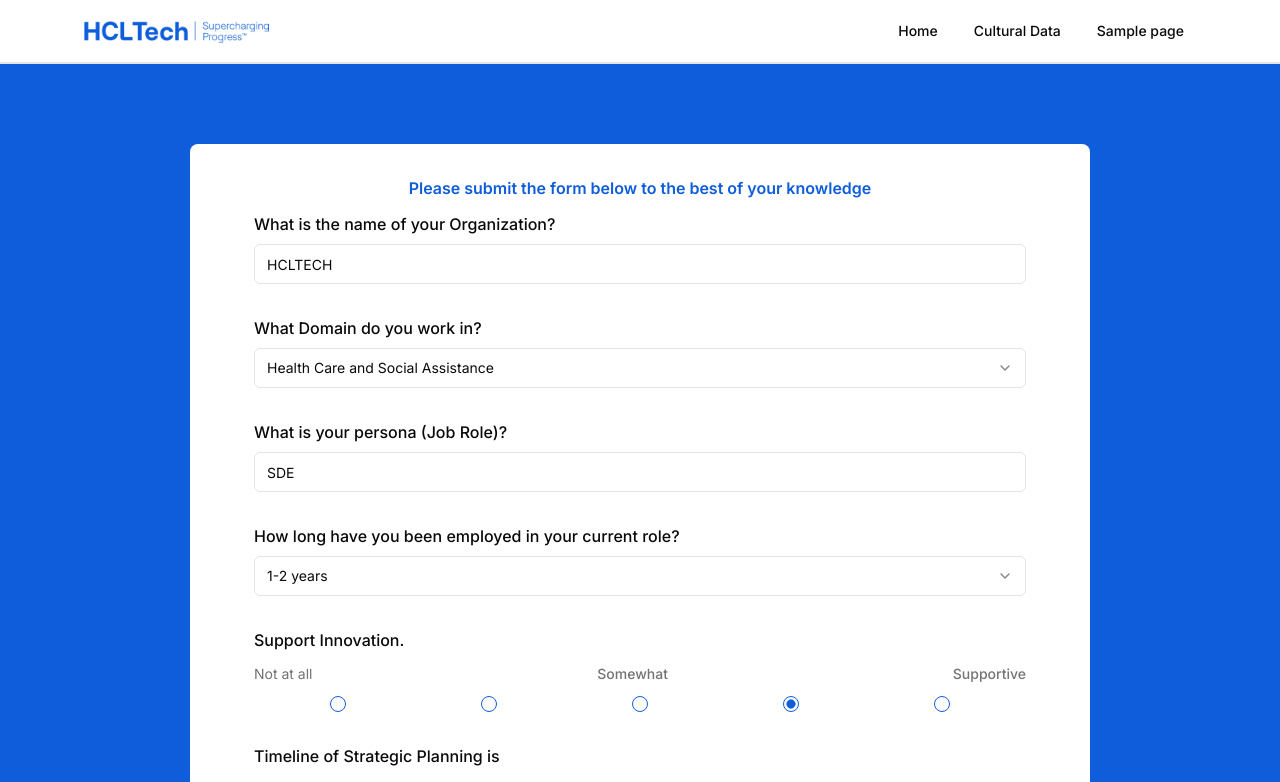
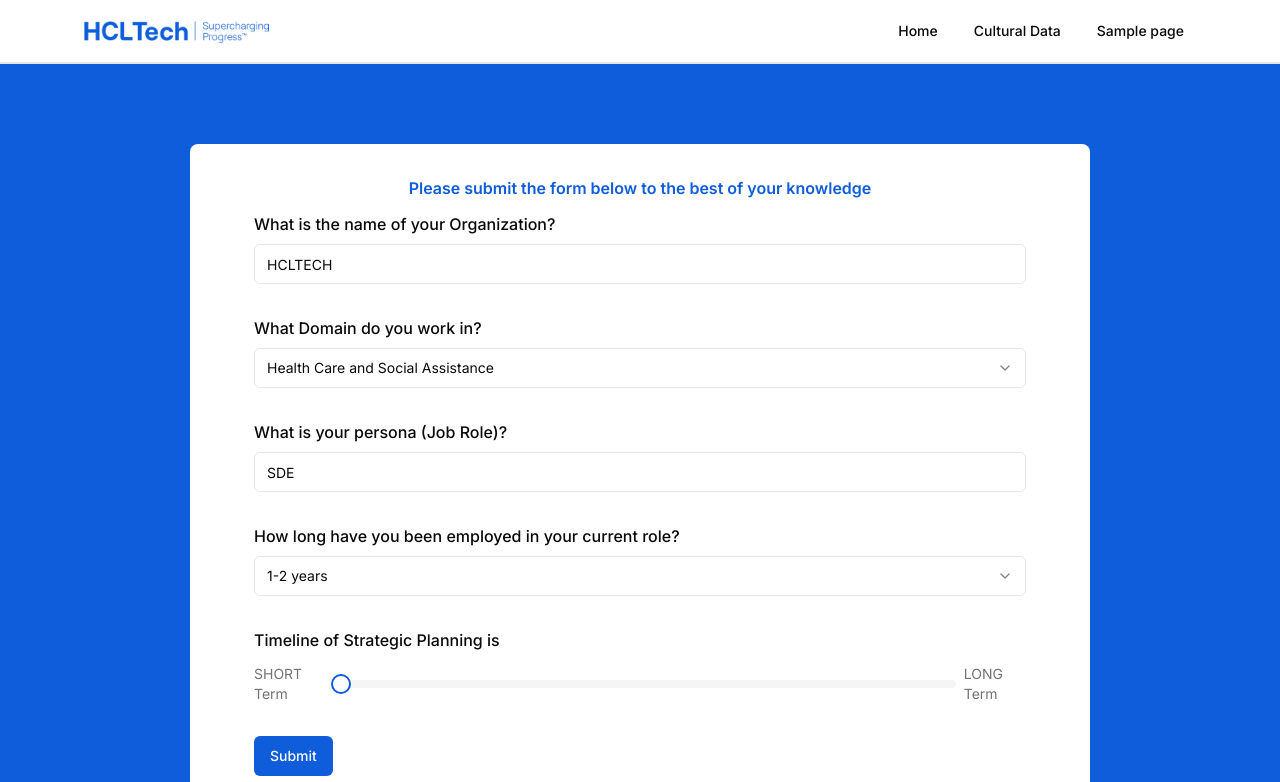
Before and after one commit to vignesh-gupta/hcl-cultural-app, a Next.js app: page /survey in a window 1280 px wide. Shown: the top 782 px of the page. Built offline with nearby package versions, Linux system fonts and the light colour scheme.

Commit message:
[updated] form schema

```diff
--- a/src/components/SurveyForm.tsx
+++ b/src/components/SurveyForm.tsx
@@ -35,12 +35,12 @@ const SurveyForm = () => {
       domain: "Health Care and Social Assistance",
       role: "SDE",
       experience: "1-2 years",
-      surveyQ1: "3",
-      surveyQ2: "3",
-      surveyQ3: "3",
-      surveyQ4: "4",
-      surveyQ5: [5],
-      surveyQ6: "4",
+      surveyQ1: 3,
+      surveyQ2: 3,
+      surveyQ3: 3,
+      surveyQ4: 4,
+      surveyQ5: 1,
+      surveyQ6: 4,
       // orgLvl: "",
       // department: "",
       // region: "",
@@ -163,59 +163,6 @@ const SurveyForm = () => {
           />
 
           {/* {[...surveyQuestions].splice(1).map((question: SurveyQuestion, i: number) => ( */}
-          {/* ))} */}
-
-          {/* Testing other ways */}
-
-          <FormField
-            control={form.control}
-            name={surveyQuestions[3].value}
-            render={({ field }) => (
-              <FormItem className="space-y-3">
-                <FormLabel className="text-xs md:text-base">
-                  {surveyQuestions[3].question}
-                </FormLabel>
-                <FormControl>
-                  <RadioGroup
-                    onValueChange={field.onChange}
-                    defaultValue={String(field.value)}
-                    className="flex flex-col justify-between space-y-1"
-                  >
-                    <div className="flex justify-between grow">
-                      <FormItem className="flex items-center space-x-3 space-y-0 grow text-muted-foreground">
-                        <FormLabel className="text-xs font-normal md:text-sm">
-                          Not at all
-                        </FormLabel>
-                      </FormItem>
-                      <FormItem className="items-center justify-center hidden space-x-3 space-y-0 sm:flex grow text-muted-foreground">
-                        <FormLabel className="text-xs md:text-sm">
-                          Somewhat
-                        </FormLabel>
-                      </FormItem>
-                      <FormItem className="flex items-center justify-end space-x-3 space-y-0 grow text-muted-foreground">
-                        <FormLabel className="text-xs md:text-sm">
-                          Supportive
-                        </FormLabel>
-                      </FormItem>
-                    </div>
-                    <div className="flex justify-between px-2">
-                      {[1, 2, 3, 4, 5].map((value) => (
-                        <FormItem
-                          className="flex items-center justify-center space-x-3 space-y-0 grow"
-                          key={`${surveyQuestions[1].value}-${value}`}
-                        >
-                          <FormControl>
-                            <RadioGroupItem value={value.toString()} />
-                          </FormControl>
-                        </FormItem>
-                      ))}
-                    </div>
-                  </RadioGroup>
-                </FormControl>
-                <FormMessage />
-              </FormItem>
-            )}
-          />
 
           <FormField
             control={form.control}
@@ -232,7 +179,7 @@ const SurveyForm = () => {
                     </FormLabel>
                   </FormItem>
                   <Slider
-                    defaultValue={[Number(field.value[0])]}
+                    defaultValue={[Number(field.value)]}
                     onValueChange={field.onChange}
                     min={1}
                     max={5}
@@ -249,7 +196,8 @@ const SurveyForm = () => {
             )}
           />
 
-          {/* End of testing */}
+          {/* ))} */}
+
           <Button type="submit">Submit</Button>
         </form>
       </Form>
--- a/src/constants/schema.ts
+++ b/src/constants/schema.ts
@@ -25,22 +25,22 @@ export const formSchema = z.object({
   // country: z.string().min(8, {
   //   message: "Country must be selected from drop down.",
   // }),
-  surveyQ1: z.string().min(1, {
+  surveyQ1: z.number().min(1, {
     message: "Answer must be selected from drop down.",
   }),
-  surveyQ2: z.string().min(1, {
+  surveyQ2: z.number().min(1, {
     message: "Answer must be selected from drop down.",
   }),
-  surveyQ3: z.string().min(1, {
+  surveyQ3: z.number().min(1, {
     message: "Answer must be selected from drop down.",
   }),
-  surveyQ4: z.string().min(1, {
+  surveyQ4: z.number().min(1, {
     message: "Answer must be selected from drop down.",
   }),
-  surveyQ5: z.array(z.number()).min(1, {
+  surveyQ5: z.number().min(1, {
     message: "Answer must be selected from drop down.",
   }),
-  surveyQ6: z.string().min(1, {
+  surveyQ6: z.number().min(1, {
     message: "Answer must be selected from drop down.",
   }),
 });
```
Also changed, not shown: 1 other file (tests, documents, lock files or other folders).
